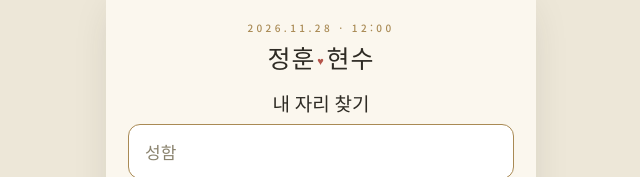
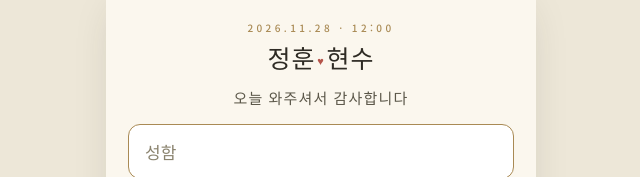
Before and after one commit to m00yu/wedding_seat, a plain HTML site: page index.html in a window 1280 px wide. Shown: the top 177 px of the page, without its empty margins (319-959 px from the left). Drawn offline with Linux system fonts and the light colour scheme.

Commit message:
첫 화면: '내 자리 찾기'를 감사 문구로 교체
Co-Authored-By: Claude Sonnet 5.5 <noreply@anthropic.com>

```diff
--- a/index.html
+++ b/index.html
@@ -286,7 +286,7 @@ function renderSeat(){
       <p class="eyebrow" style="margin-bottom:4px">2026.11.28 · 12:00</p>
       <h1 class="names" style="font-size:25px">정훈<span class="heart">♥</span>현수</h1>
     </div>
-    <p class="h2" style="text-align:center;margin:14px 0 8px">내 자리 찾기</p>
+    <p class="date" id="hd2" style="margin:12px 0 16px;font-size:15px">오늘 와주셔서 감사합니다</p>
     <form id="sf" autocomplete="off">
       <div class="field"><input id="q" type="text" inputmode="text" enterkeyhint="search" placeholder="성함" value="${esc(st.q)}" autocomplete="off" autocapitalize="off" spellcheck="false"><button type="button" class="x" id="clr" aria-label="지우기" style="display:none">✕</button></div>
       <div id="dyn"></div>
@@ -295,7 +295,7 @@ function renderSeat(){
   const update = () => {
     const q = inp.value; st.q = q;
     clr.style.display = q ? '' : 'none';
-    document.getElementById('hd').style.display = q.trim() ? 'none' : '';
+    document.getElementById('hd').style.display = document.getElementById('hd2').style.display = q.trim() ? 'none' : '';
     const m = matches(q);
     let h = '';
     if(q.trim()){
```
